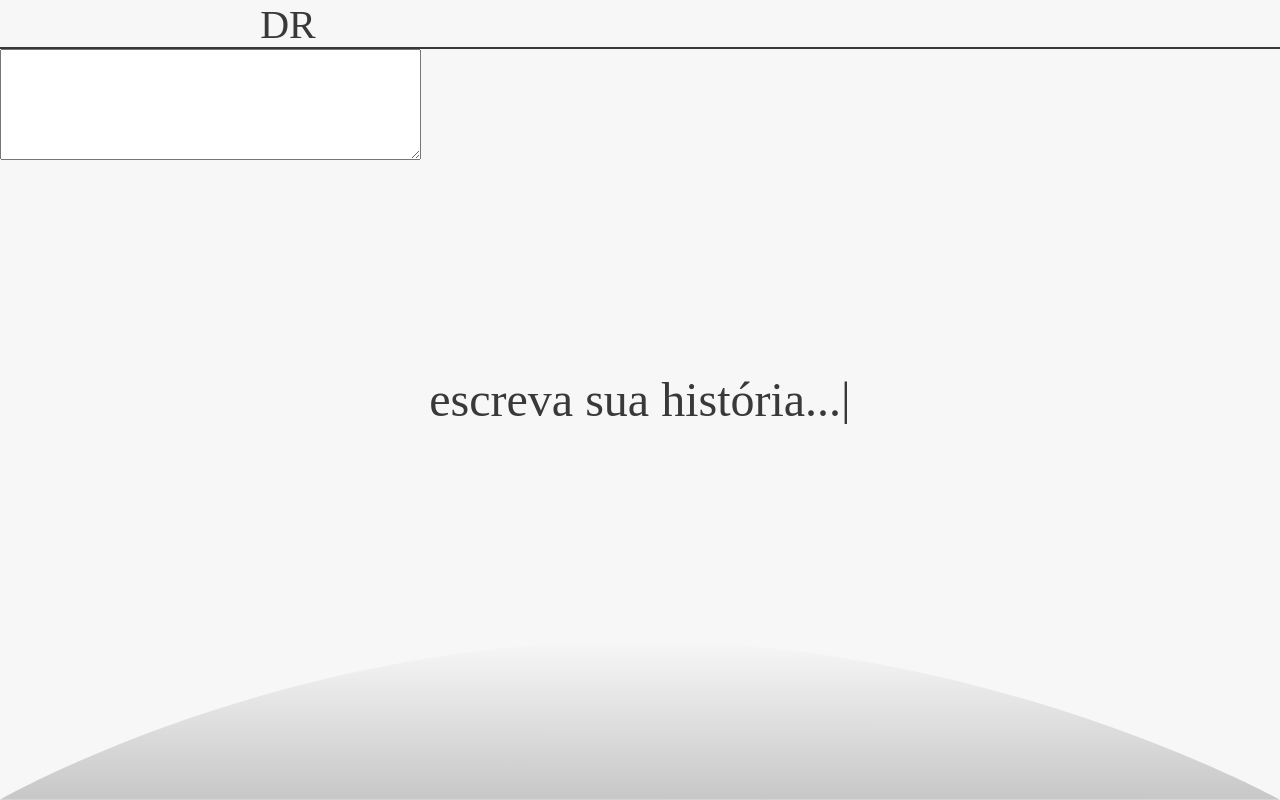
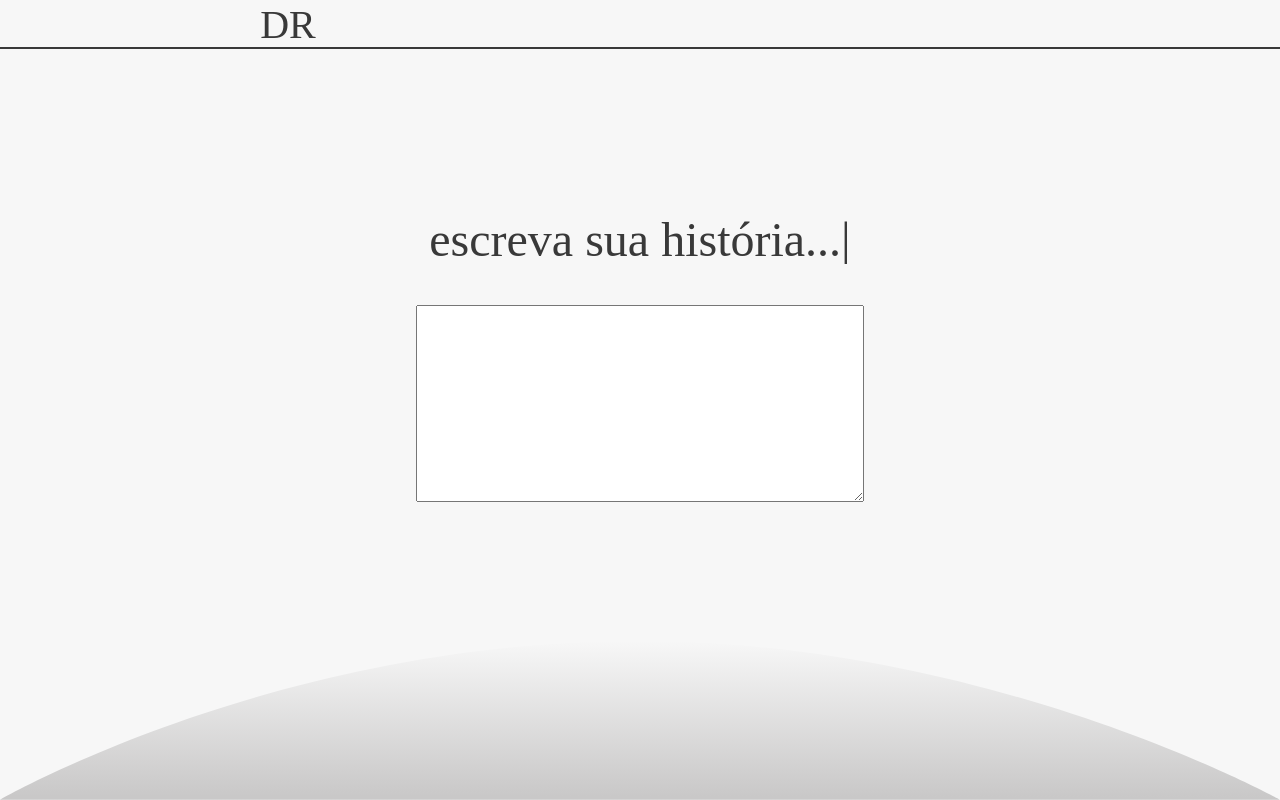
Before and after one commit to sdeiros/projetinho, a plain HTML site: page index.html in a window 1280 px wide. Drawn offline with nearby package versions, Linux system fonts and the light colour scheme; a web font is replaced by a local one.

Commit message:
Update style.css

```diff
--- a/style.css
+++ b/style.css
@@ -34,9 +34,30 @@ p {
     text-align: center;
     margin: auto;
     position: absolute;
-    top: 50%;
+    top: 30%;
     left: 50%;
     transform: translate(-50%, -50%);
+}
+
+.story_input{
+    margin: auto;
+    width: 35%;
+    text-align: center;
+    margin-top: 20%;
+
+}
+
+label{
+    display: block;
+    margin-bottom: 10px;
+}
+
+textarea{
+    width: 100%;
+    padding: 10px;
+    box-sizing: border-box;
+    height: 40%;
+    font-size: 22px;
 }
 
 svg {
```
